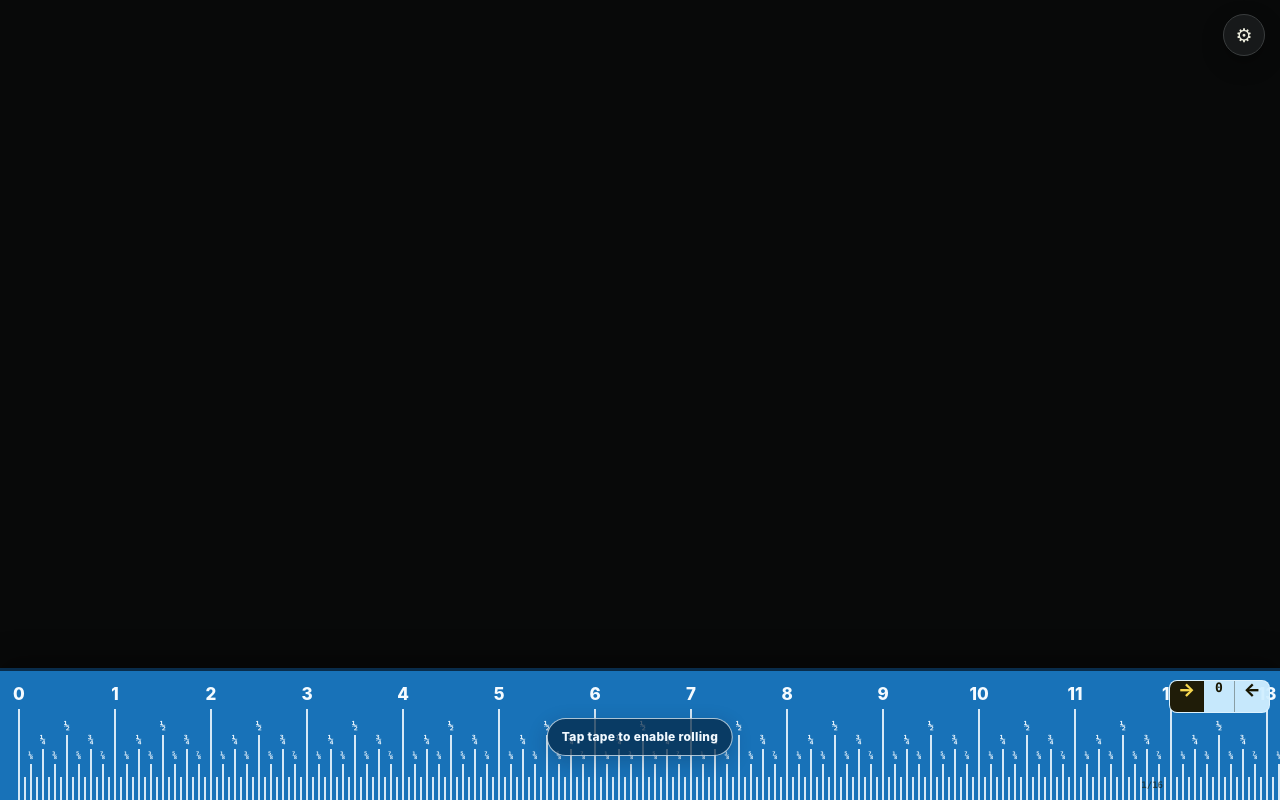
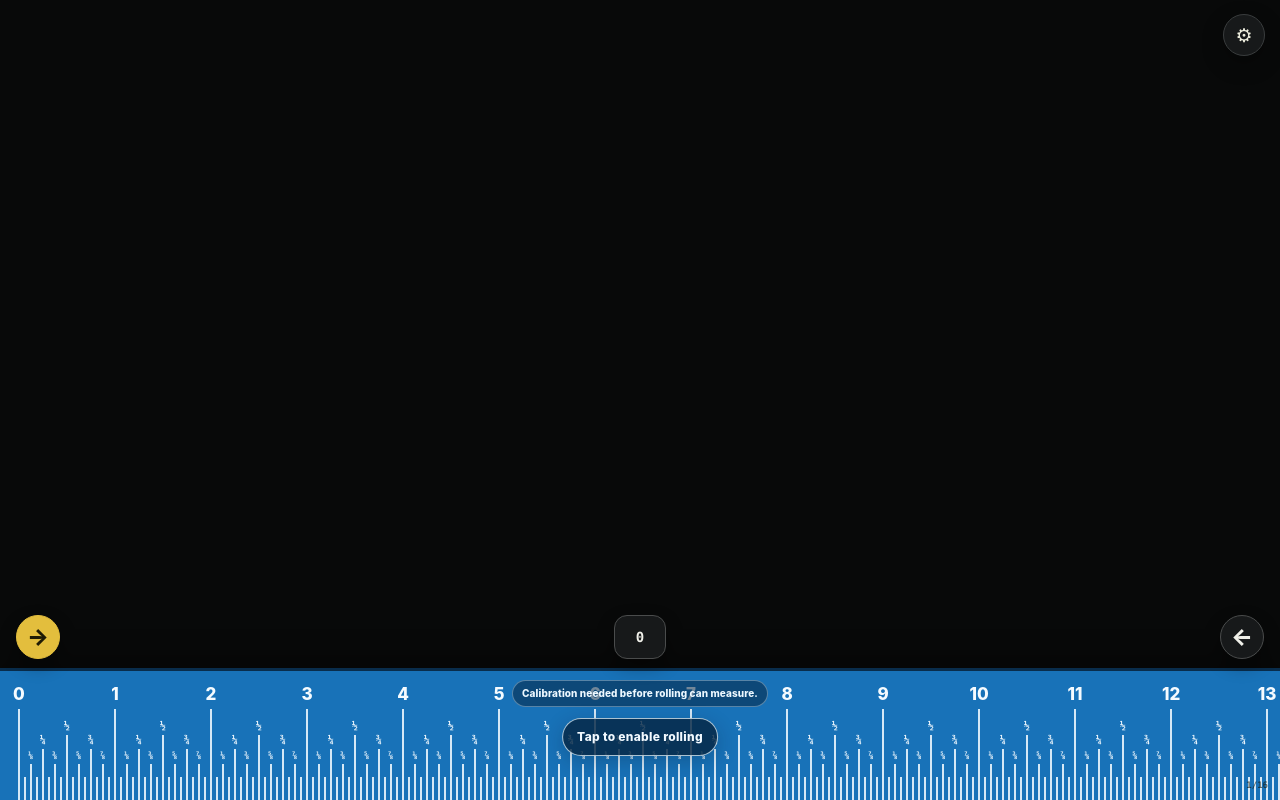
Before and after one commit to Frenchbear1/PhoneRoll, a Next.js app: page / in a window 1280 px wide. Built offline with nearby package versions, Linux system fonts and the light colour scheme.

Commit message:
Clarify motion activation and move ruler controls

```diff
--- a/app/page.tsx
+++ b/app/page.tsx
@@ -219,6 +219,7 @@ export default function Home() {
   const [calibrationTurns, setCalibrationTurns] = useState(0);
   const [predictedDistance, setPredictedDistance] = useState<number | null>(null);
   const [calibrationNotice, setCalibrationNotice] = useState("");
+  const [motionNotice, setMotionNotice] = useState("");
 
   const detector = useRef(new QuarterTurnEngine());
   const calibrationRef = useRef(calibration);
@@ -334,6 +335,7 @@ export default function Home() {
     };
     if (motionEnabledRef.current) {
       primeSound();
+      setMotionNotice(calibrationRef.current.some((value) => value <= 0) ? "Motion is on. Calibrate the tape before it can measure." : "Rolling is on.");
       return true;
     }
     try {
@@ -342,14 +344,19 @@ export default function Home() {
       const requested = [motion, orientation].filter((event) => typeof event.requestPermission === "function");
       if (requested.length) {
         const decisions = await Promise.all(requested.map((event) => event.requestPermission?.()));
-        if (decisions.some((decision) => decision !== "granted")) return false;
+        if (decisions.some((decision) => decision !== "granted")) {
+          setMotionNotice("Motion permission was not enabled. Tap again and allow it.");
+          return false;
+        }
       }
       detector.current.reset();
       motionEnabledRef.current = true;
       setMotionEnabled(true);
       primeSound();
+      setMotionNotice(calibrationRef.current.some((value) => value <= 0) ? "Motion is on. Calibrate the tape before it can measure." : "Rolling is on.");
       return true;
     } catch {
+      setMotionNotice("Motion could not be enabled in this browser.");
       return false;
     }
   };
@@ -374,6 +381,7 @@ export default function Home() {
     setPredictedDistance(null);
     calibrationRuntime.current = emptyRuntime();
     setCalibrationNotice("");
+    setMotionNotice("");
     setScreen("calibration");
   };
   const openSettings = () => {
@@ -468,6 +476,8 @@ export default function Home() {
     reversed={reversed}
     draggable={draggable}
     showEnableHint={screen === "measure" && !motionEnabled}
+    calibrationReady={calibration.every((value) => value > 0)}
+    motionNotice={screen === "measure" ? motionNotice : ""}
     onOffset={setTapeOffset}
     onDirection={chooseDirection}
     onReset={resetTapeZero}
@@ -516,7 +526,7 @@ function ToggleRow({ label, detail, checked, disabled = false, onChange }: { lab
   return <div className={`setting-row ${disabled ? "disabled" : ""}`}><div><strong>{label}</strong><span>{detail}</span></div><button className={`switch ${checked ? "on" : ""}`} aria-label={label} aria-pressed={checked} disabled={disabled} onClick={() => onChange(!checked)}><span /></button></div>;
 }
 
-function TapeRuler({ offset, scaleMm, units, reversed, draggable, showEnableHint, onOffset, onDirection, onReset, onEnableMotion }: { offset: number; scaleMm: number; units: "in" | "mm"; reversed: boolean; draggable: boolean; showEnableHint: boolean; onOffset: (value: number) => void; onDirection: (reversed: boolean) => void; onReset: () => void; onEnableMotion: () => void | Promise<boolean> }) {
+function TapeRuler({ offset, scaleMm, units, reversed, draggable, showEnableHint, calibrationReady, motionNotice, onOffset, onDirection, onReset, onEnableMotion }: { offset: number; scaleMm: number; units: "in" | "mm"; reversed: boolean; draggable: boolean; showEnableHint: boolean; calibrationReady: boolean; motionNotice: string; onOffset: (value: number) => void; onDirection: (reversed: boolean) => void; onReset: () => void; onEnableMotion: () => void | Promise<boolean> }) {
   const drag = useRef<{ pointerId: number; startX: number; startOffset: number } | null>(null);
   const pixelsPerUnit = units === "in" ? scaleMm * 25.4 : scaleMm;
   const direction = reversed ? -1 : 1;
@@ -534,10 +544,12 @@ function TapeRuler({ offset, scaleMm, units, reversed, draggable, showEnableHint
   const endDrag = (event: ReactPointerEvent<HTMLDivElement>) => {
     if (drag.current?.pointerId === event.pointerId) drag.current = null;
   };
+  const readiness = motionNotice || (calibrationReady ? "" : "Calibration needed before rolling can measure.");
   return <aside className={`tape-ruler ${showEnableHint ? "is-inactive" : ""}`} aria-label="Construction tape ruler">
     <div className="tape-controls" aria-label="Ruler direction and zero controls"><button className={!reversed ? "selected" : ""} aria-label="Measure right" onClick={() => onDirection(false)}>→</button><button className="zero-button" onClick={onReset}>0</button><button className={reversed ? "selected" : ""} aria-label="Measure left" onClick={() => onDirection(true)}>←</button></div>
     <div className={`tape-viewport ${draggable ? "is-draggable" : ""}`} onPointerDown={startDrag} onPointerMove={moveDrag} onPointerUp={endDrag} onPointerCancel={endDrag}>
-      {showEnableHint && <span className="motion-hint">Tap tape to enable rolling</span>}
+      {showEnableHint && <button className="motion-hint" onClick={() => void onEnableMotion()}>Tap to enable rolling</button>}
+      {readiness && <span className="motion-status">{readiness}</span>}
       {units === "in"
         ? TAPE_TICKS.map(({ division, inch, fraction }) => <TapeTick key={division} x={offset + direction * (division / 16) * pixelsPerUnit} inch={inch} fraction={fraction} />)
         : METRIC_TICKS.map(({ millimeter, centimeter, remainder }) => <MetricTick key={millimeter} x={offset + direction * millimeter * pixelsPerUnit} centimeter={centimeter} remainder={remainder} />)}
```
Also changed, not shown: app/globals.css.
